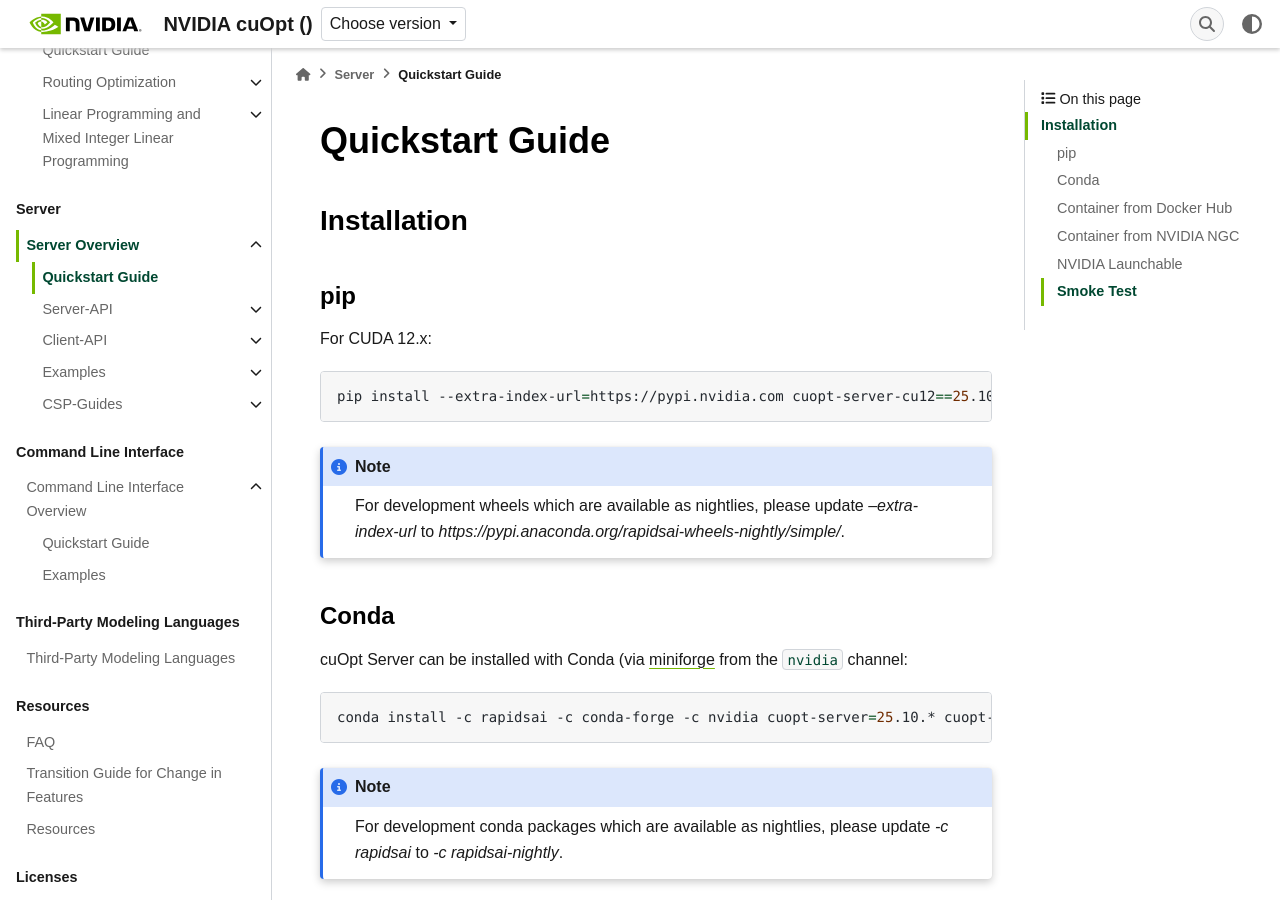
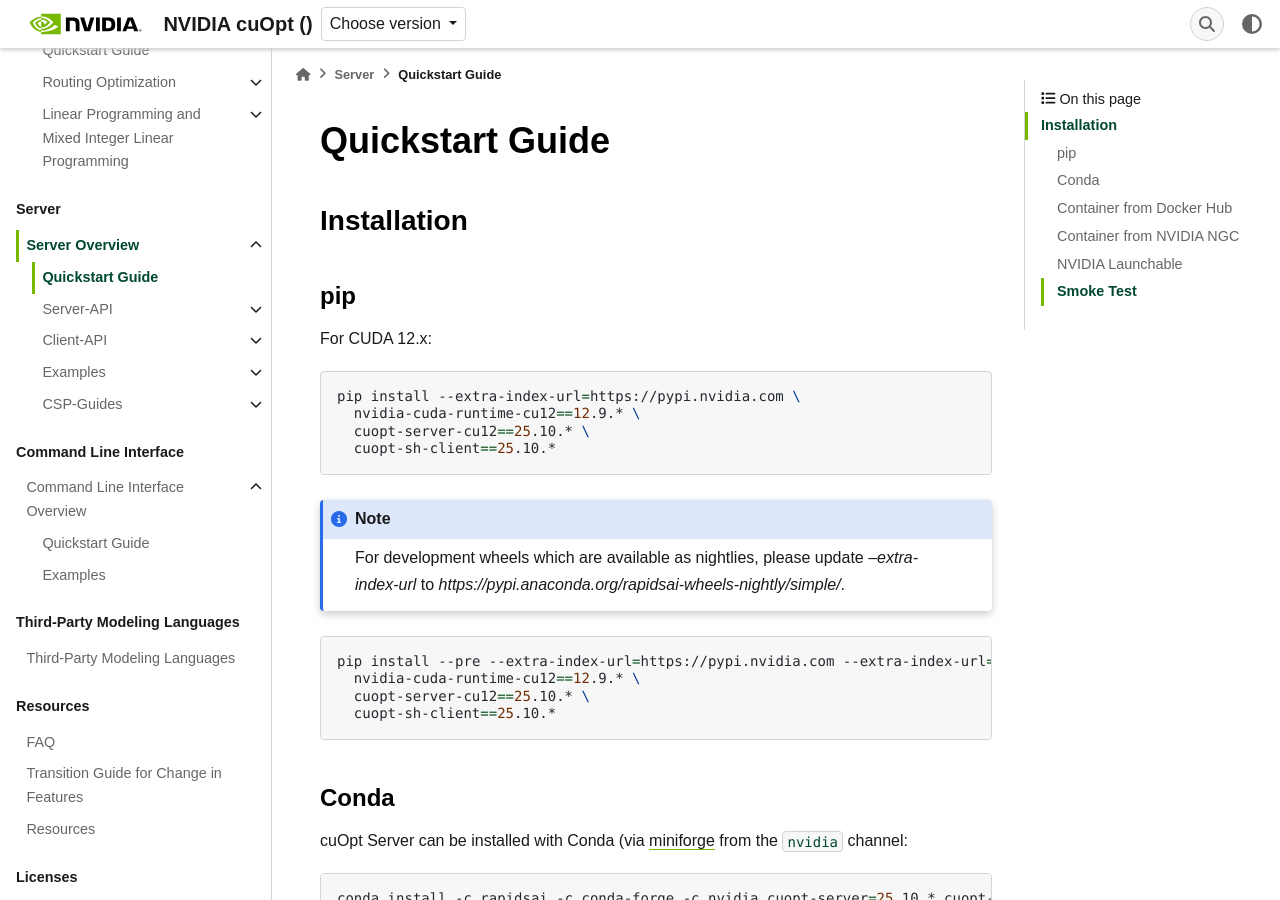
Before and after one commit to nguidotti/cuopt, a Sphinx documentation site: the page built from docs/cuopt/source/cuopt-server/quick-start.rst, in a window 1280 px wide and 900 px high. Built offline with Sphinx 7.4.7, drawn with Linux system fonts in a browser that asks for light colours; some web fonts are replaced; the version number could not be read and is left out.

Commit message:
Add documentation on nightly installation commands (#367)
Add documentation on nightly installation commands

Authors:
  - Ramakrishnap (https://github.com/rgsl888prabhu)

Approvers:
  - Ishika Roy (https://github.com/Iroy30)
  - Trevor McKay (https://github.com/tmckayus)
  - Cindy Wilkinson (https://github.com/cwilkinson76)

URL: https://github.com/NVIDIA/cuopt/pull/367

```diff
--- a/docs/cuopt/source/cuopt-python/quick-start.rst
+++ b/docs/cuopt/source/cuopt-python/quick-start.rst
@@ -14,11 +14,19 @@
 
 .. code-block:: bash
 
-    pip install --extra-index-url=https://pypi.nvidia.com cuopt-cu12==25.10.* nvidia-cuda-runtime-cu12==12.9.*
+    pip install --extra-index-url=https://pypi.nvidia.com \
+      nvidia-cuda-runtime-cu12==12.9.* \
+      cuopt-cu12==25.10.*
 
 
 .. note::
    For development wheels which are available as nightlies, please update `--extra-index-url` to `https://pypi.anaconda.org/rapidsai-wheels-nightly/simple/`.
+
+.. code-block:: bash
+
+    pip install --pre --extra-index-url=https://pypi.nvidia.com --extra-index-url=https://pypi.anaconda.org/rapidsai-wheels-nightly/simple/ \
+      nvidia-cuda-runtime-cu12==12.9.* \
+      cuopt-cu12==25.10.*
 
 
 Conda
--- a/docs/cuopt/source/cuopt-server/quick-start.rst
+++ b/docs/cuopt/source/cuopt-server/quick-start.rst
@@ -12,10 +12,20 @@
 
 .. code-block:: bash
 
-    pip install --extra-index-url=https://pypi.nvidia.com cuopt-server-cu12==25.10.* cuopt-sh-client==25.10.* nvidia-cuda-runtime-cu12==12.9.*
+    pip install --extra-index-url=https://pypi.nvidia.com \
+      nvidia-cuda-runtime-cu12==12.9.* \
+      cuopt-server-cu12==25.10.* \
+      cuopt-sh-client==25.10.*
 
 .. note::
    For development wheels which are available as nightlies, please update `--extra-index-url` to `https://pypi.anaconda.org/rapidsai-wheels-nightly/simple/`.
+
+.. code-block:: bash
+
+    pip install --pre --extra-index-url=https://pypi.nvidia.com --extra-index-url=https://pypi.anaconda.org/rapidsai-wheels-nightly/simple/ \
+      nvidia-cuda-runtime-cu12==12.9.* \
+      cuopt-server-cu12==25.10.* \
+      cuopt-sh-client==25.10.*
 
 Conda
 -----
```
Also changed, not shown: README.md (+11 -1 lines), docs/cuopt/source/cuopt-c/quick-start.rst (+15 -1 lines).
